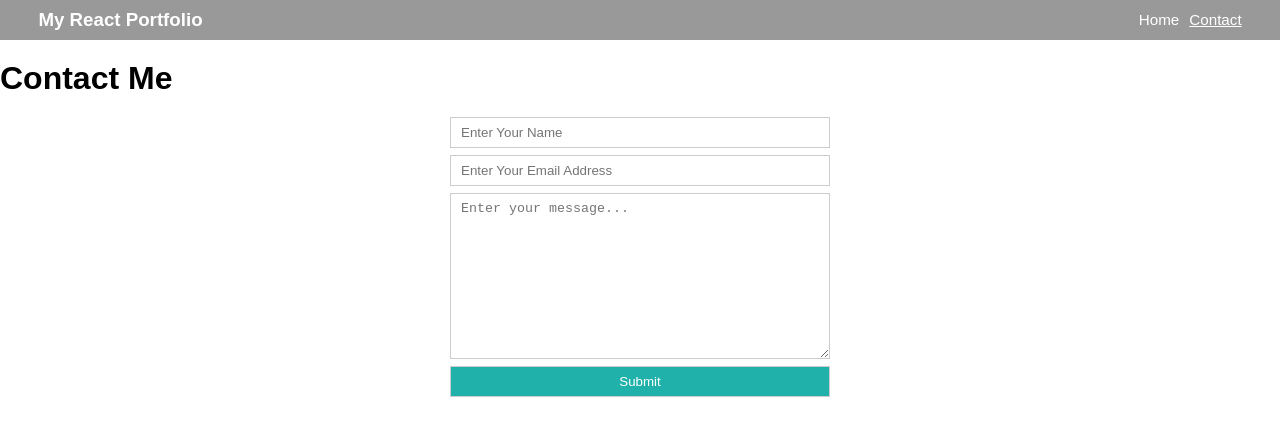
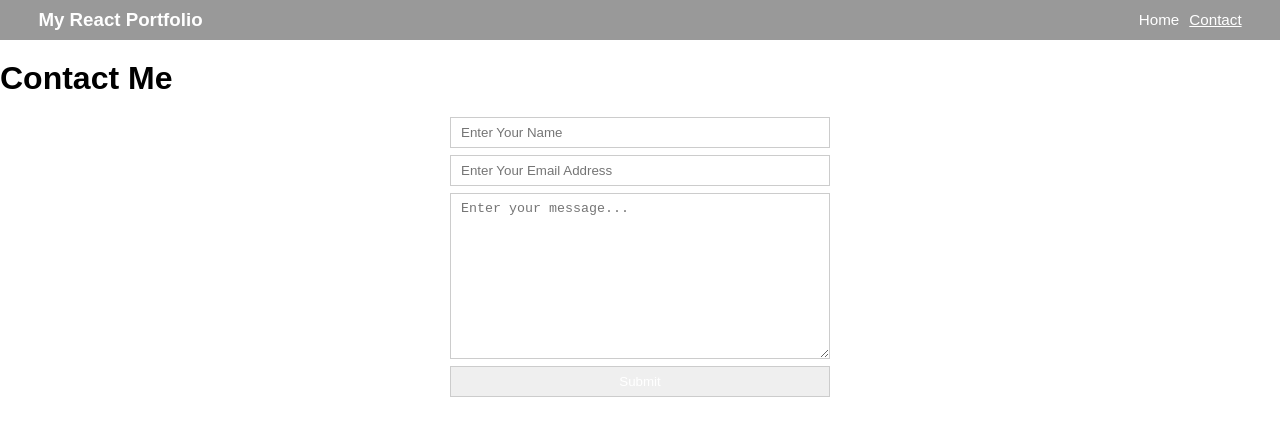
Before and after one commit to Bibbleboop/my-react-portfolio, a React (Create React App) app: page /contact in a window 1280 px wide. Shown: the top 436 px of the page. Built offline with nearby package versions, Linux system fonts and the light colour scheme.

Commit message:
initial commit

```diff
--- a/src/pages/Contact.js
+++ b/src/pages/Contact.js
@@ -7,7 +7,7 @@ const styles = {
     },
 
     submitBtn: {
-        backgroundColor: 'lightseagreen',
+        backgroundColor: 'lilac',
         color: '#fff',
         cursor: 'pointer'
     }
--- /dev/null
+++ b/src/pages/Projects/Projects.js
@@ -0,0 +1 @@
+import { useState } from "react";
```
